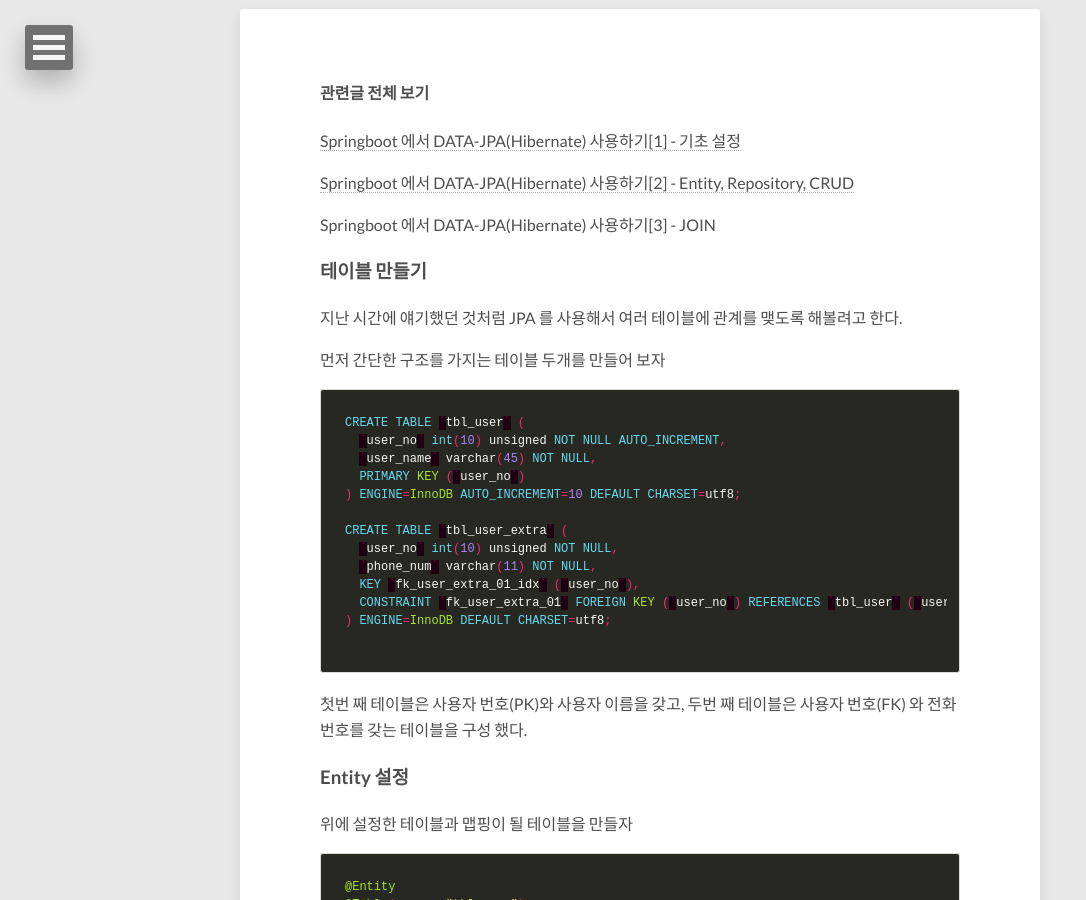
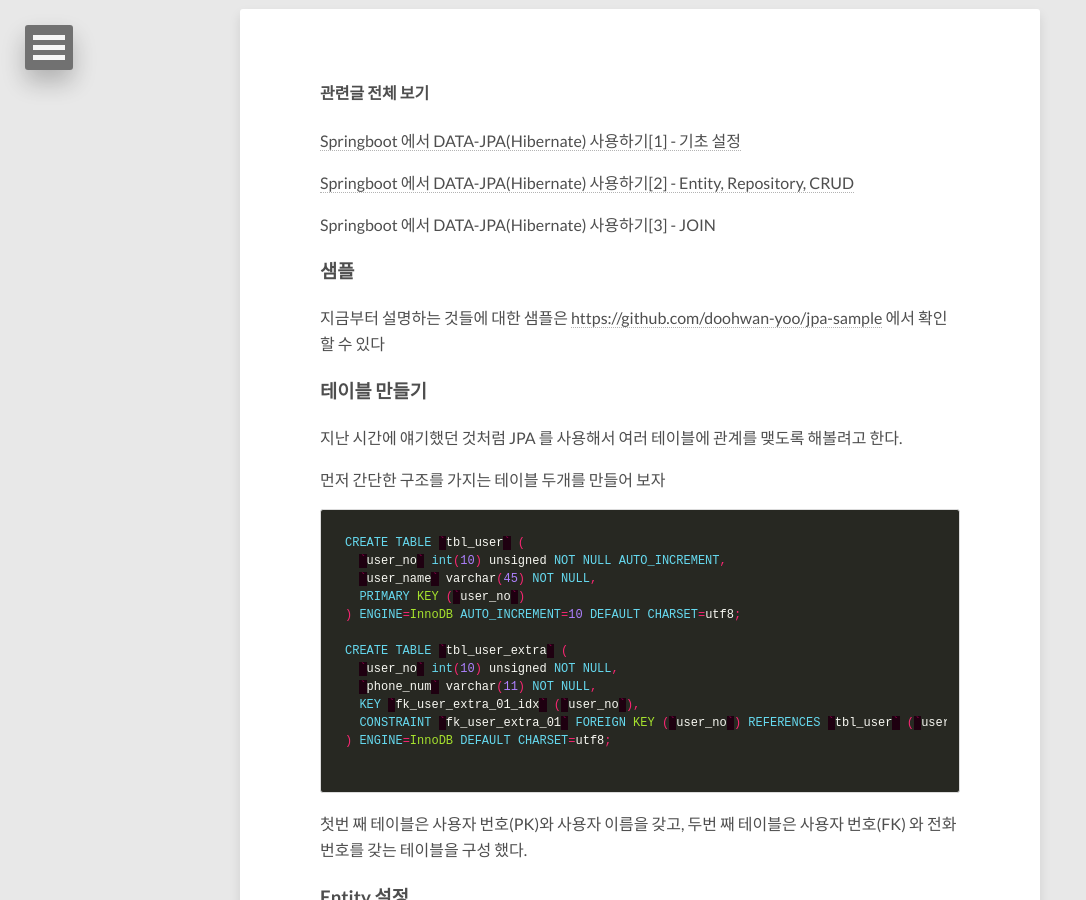
Before and after one commit to doohwan-yoo/doohwan-yoo.github.io, a Jekyll site: the page built from _posts/2017-05-28-data-jpa-3.md, in a window 1280 px wide and 900 px high, scrolled down 319 px. Shown: the whole window, without its empty margins (0-1086 px from the left). Built offline with Jekyll 4.4.1, drawn with Linux system fonts in a browser that asks for light colours; nearby versions of some CDN libraries; comment, search, counter and statistics services are not loaded.

Commit message:
git 주소 추가

```diff
--- a/_posts/2017-05-28-data-jpa-3.md
+++ b/_posts/2017-05-28-data-jpa-3.md
@@ -10,6 +10,11 @@ tags: [querydsl, hibernate, jpa, orm, springboot, Entity, Repository, join]
 [Springboot 에서 DATA-JPA(Hibernate) 사용하기[2] - Entity, Repository, CRUD](https://doohwan-yoo.github.io/data-jpa-2/)
 
 Springboot 에서 DATA-JPA(Hibernate) 사용하기[3] - JOIN
+
+### 샘플
+
+지금부터 설명하는 것들에 대한 샘플은
+[https://github.com/doohwan-yoo/jpa-sample](https://github.com/doohwan-yoo/jpa-sample) 에서 확인할 수 있다
 
 ### 테이블 만들기
 지난 시간에 얘기했던 것처럼 JPA 를 사용해서 여러 테이블에 관계를 맺도록 해볼려고 한다.
```
